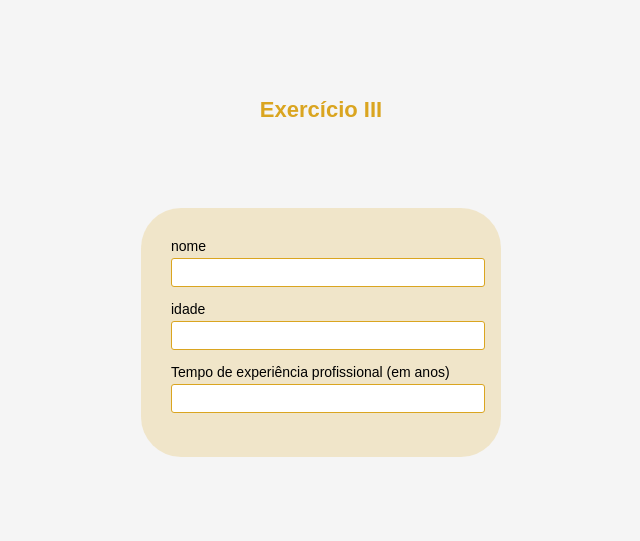
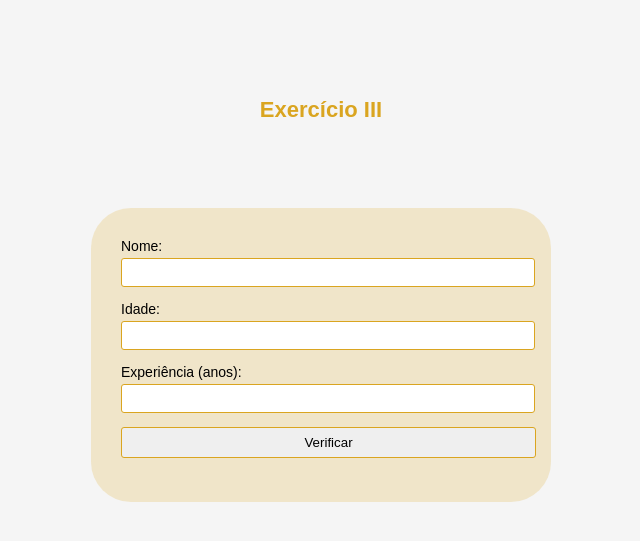
Before and after one commit to jeancprado/logica-php, a PHP site: page /exercicio3/index.php in a window 1280 px wide. Shown: the top 541 px of the page, without its empty margins (319-959 px from the left). Run offline with PHP 8.4, Linux system fonts and the light colour scheme.

Commit message:
nvt-55 exercicio 3 backend

```diff
--- a/exercicio3/index.php
+++ b/exercicio3/index.php
@@ -11,15 +11,32 @@
     <h4>Exercício III</h4>
     <form action="index.php" method="post">
         <div>
-            <label for="name">nome</label>
-            <input type="text" name="nome">
+        <label for="nome">Nome:</label>
+        <input type="text" id="nome" name="nome" required>
 
-            <label for="age">idade</label>
-            <input type="number" name="idade">
+        <label for="idade">Idade:</label>
+        <input type="number" id="idade" name="idade" required>
 
-            <label for="exeperience">Tempo de experiência profissional (em anos)</label>
-            <input type="number" name="experiencia">
-        </div>
+        <label for="experiencia">Experiência (anos):</label>
+        <input type="number" id="experiencia" name="experiencia" required>
+
+        <input type="submit" value="Verificar">
     </form>
+
+    <?php
+
+        if ($_SERVER["REQUEST_METHOD"] == "POST") {
+            $nome = $_POST["nome"];
+            $idade = $_POST["idade"];
+            $experiencia = $_POST["experiencia"];
+
+        if ($idade >= 18 && $experiencia >= 2)
+            echo "$nome - VOCÊ FOI QUALIFICADO PARA A VAGA!";
+
+        else
+            echo "$nome - VOCÊ NÃO FOI QUALIFICADO PARA A VAGA";
+    }
+    ?>
+
 </body>
 </html>
--- a/exercicio3/style.css
+++ b/exercicio3/style.css
@@ -18,7 +18,7 @@ form {
   background: rgba(218, 165, 32, 0.205);
   padding: 30px;
   border-radius: 40px;
-  width: 300px;
+  width: 400px;
 }
 
 label {
@@ -34,3 +34,8 @@ input {
   border: 1px solid goldenrod;
   border-radius: 3px;
 }
+
+input[type="submit"] {
+    width: 415px;
+    padding: 7px;
+}
```
